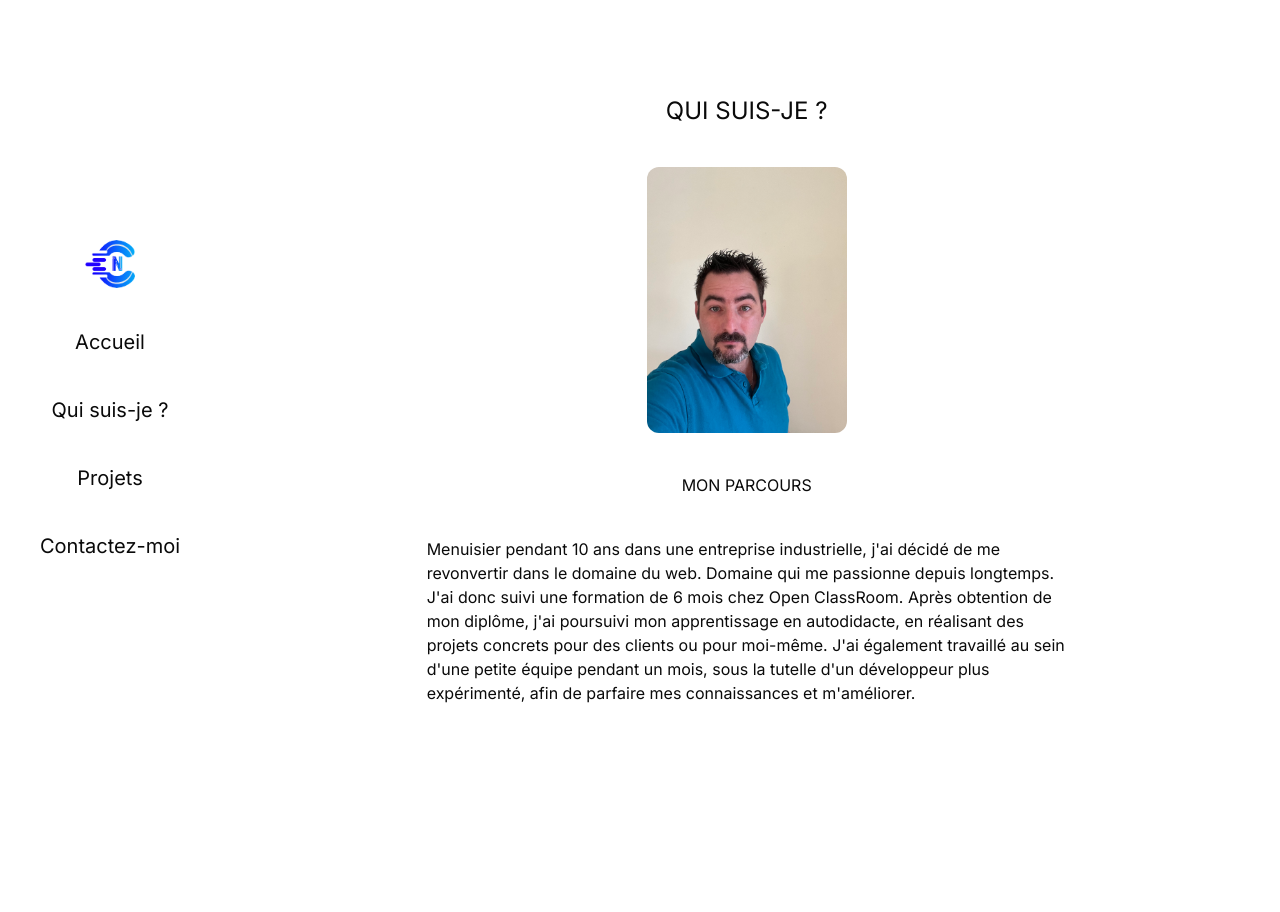
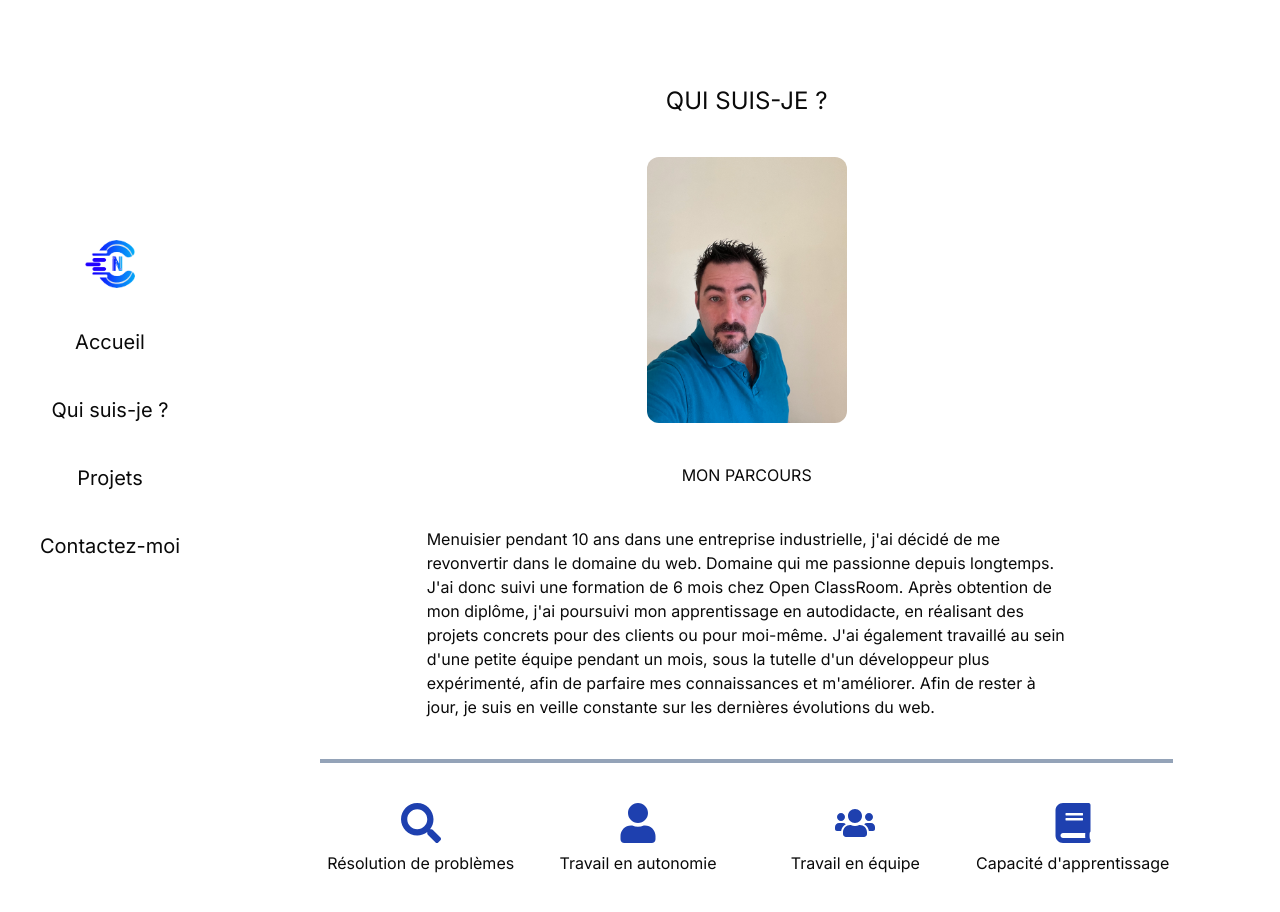
Before and after one commit to CedraCN04/portfolio, a Next.js app: page /about in a window 1280 px wide. Shown: the top 912 px of the page. Before the commit the page ends 800 px from the top, so only its background shows below. Built offline with nearby package versions, Linux system fonts and the light colour scheme.

Commit message:
ajout d'icones sous la présentation

```diff
--- a/app/about/page.tsx
+++ b/app/about/page.tsx
@@ -1,8 +1,9 @@
+import { SOFTSKILLS } from "@/lib/constants";
 import Image from "next/image";
 
 export default function About() {
   return (
-    <section className="flex flex-col items-center justify-center min-h-screen gap-10">
+    <section className="flex flex-col items-center justify-center min-h-screen gap-10 my-20">
       <h2 className="text-xl uppercase md:text-2xl">Qui suis-je ?</h2>
       <Image
         src="/assets/Guillaume.jpeg"
@@ -21,8 +22,23 @@ export default function About() {
         des clients ou pour moi-même. J&apos;ai également travaillé au sein
         d&apos;une petite équipe pendant un mois, sous la tutelle d&apos;un
         développeur plus expérimenté, afin de parfaire mes connaissances et
-        m&apos;améliorer.
+        m&apos;améliorer. Afin de rester à jour, je suis en veille constante sur
+        les dernières évolutions du web.
       </p>
+      <hr className="h-1 border-none w-4/5 bg-slate-400" />
+      <article className="flex flex-col items-center justify-center gap-4 md:flex-row text-center md:justify-between w-4/5">
+        {SOFTSKILLS.map((skill) => {
+          return (
+            <div
+              key={skill.id}
+              className="flex flex-col items-center justify-center gap-2 w-3/5"
+            >
+              <skill.icon size={40} className="text-blue-800" />
+              <p>{skill.title}</p>
+            </div>
+          );
+        })}
+      </article>
     </section>
   );
 }
--- a/components/base/cards-project.tsx
+++ b/components/base/cards-project.tsx
@@ -80,7 +80,7 @@ export default function CardsProject() {
                 <ul className="flex flex-row items-center justify-center gap-4 w-full mt-6">
                   {project.technologies.map((Icon, index) => (
                     <li key={index}>
-                      <Icon size={25} />
+                      <Icon size={30} />
                     </li>
                   ))}
                 </ul>
--- a/lib/constants.ts
+++ b/lib/constants.ts
@@ -1,8 +1,8 @@
 import { AiFillGithub, AiOutlineInstagram, AiOutlineLinkedin } from "react-icons/ai";
-import { FaCss3Alt, FaHtml5 } from "react-icons/fa";
+import { FaBook, FaCss3Alt, FaHtml5, FaSearch, FaUser, FaUsers } from "react-icons/fa";
 import { RiJavascriptFill, RiNextjsLine, RiSupabaseLine, RiTailwindCssLine } from "react-icons/ri";
 import { TbBrandFigma, TbBrandPrisma, TbBrandTypescript } from "react-icons/tb";
-import { NavLinks, Project, SocialLinks } from "../types/type";
+import { NavLinks, Project, SocialLinks, SoftSkill } from "../types/type";
 
 // Liens barre de navigation
 export const LINKS: NavLinks[] = [
@@ -51,8 +51,8 @@ export const SOCIAL_LINKS: SocialLinks[] = [
 export const PROJECTS: Project[] = [
   {
     id: "psychologue",
-    title: "Site vitrine pour un cabinet de psychologie",
-    description: "Site qui présente les services d'un cabinet de psychologie aux Pennes-Mirabeau.",
+    title: "Site vitrine pour une psychologue indépendante",
+    description: "Site qui présente les services d'une psychologue indépendante aux Pennes-Mirabeau.",
     image: "/assets/site-delphine.png",
     alt: "Aperçu du site de Delphine",
     href:"https://www.ceccoli-delphine.fr/",
@@ -86,3 +86,28 @@ export const PROJECTS: Project[] = [
     technologies: [RiNextjsLine, RiTailwindCssLine, TbBrandTypescript, RiSupabaseLine]
   }
 ]
+
+// Informations soft skills
+
+export const SOFTSKILLS: SoftSkill[] = [
+  {
+    id:"problèmes",
+    title: "Résolution de problèmes",
+    icon: FaSearch,
+  },
+  {
+    id: "autonomie",
+    title: "Travail en autonomie",
+    icon: FaUser,
+  },
+  {
+    id: "team-work",
+    title: "Travail en équipe",
+    icon: FaUsers,
+  },
+  {
+    id: "learning",
+    title: "Capacité d'apprentissage",
+    icon: FaBook,
+  }
+]
```
Also changed, not shown: types/type.d.ts (+7 -0 lines).
